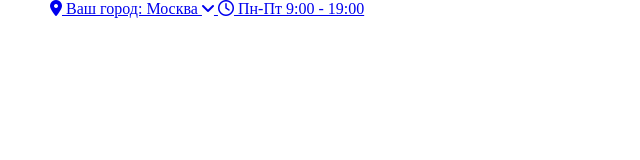
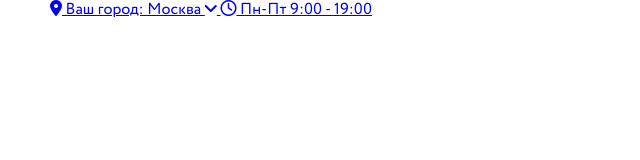
Before and after one commit to zafar798/syrolavka, a plain HTML site: page index.html in a window 1280 px wide. Shown: the full height of the page, 0-640 px from the left. Drawn offline with Linux system fonts and the light colour scheme.

Commit message:
styles are added

```diff
--- a/css/style.css
+++ b/css/style.css
@@ -1,10 +1,19 @@
-*{
+* {
   margin: 0;
   padding: 0;
   box-sizing: border-box;
 }
 
-.container{
+:root {
+  --circle: 'Circe Rounded';
+  --rob: 'Roboto';
+}
+
+body {
+  font-family: var(--circle);
+}
+
+.container {
   max-width: 1200px;
   width: 100%;
   margin-left: auto;
--- /dev/null
+++ b/fonts/stylesheet.css
@@ -0,0 +1,47 @@
+@font-face {
+    font-family: 'Circe Rounded';
+    src: url('CirceRounded-Regular.woff2') format('woff2');
+    font-weight: normal;
+    font-style: normal;
+    font-display: swap;
+}
+
+@font-face {
+    font-family: 'Circe Rounded';
+    src: url('CirceRounded-ExtraLight.woff2') format('woff2');
+    font-weight: 200;
+    font-style: normal;
+    font-display: swap;
+}
+
+@font-face {
+    font-family: 'Circe Rounded Alt';
+    src: url('CirceRounded-AltBold.woff2') format('woff2');
+    font-weight: bold;
+    font-style: normal;
+    font-display: swap;
+}
+
+@font-face {
+    font-family: 'Roboto';
+    src: url('Roboto-Medium.woff2') format('woff2');
+    font-weight: 500;
+    font-style: normal;
+    font-display: swap;
+}
+
+@font-face {
+    font-family: 'Roboto';
+    src: url('Roboto-Regular.woff2') format('woff2');
+    font-weight: normal;
+    font-style: normal;
+    font-display: swap;
+}
+
+@font-face {
+    font-family: 'Roboto';
+    src: url('Roboto-Bold.woff2') format('woff2');
+    font-weight: bold;
+    font-style: normal;
+    font-display: swap;
+}
--- a/index.html
+++ b/index.html
@@ -7,7 +7,9 @@
   <meta name="viewport" content="width=device-width, initial-scale=1.0">
   <title>Git</title>
   <link rel="stylesheet" href="./css/all.min.css">
+  <link rel="stylesheet" href="./fonts/stylesheet.css">
   <link rel="stylesheet" href="./css/style.css">
+
 </head>
 
 <body>
```
Also changed, not shown: fonts/CirceRounded-AltBold.woff2 (added), fonts/CirceRounded-ExtraLight.woff2 (added), fonts/CirceRounded-Regular.woff2 (added), fonts/Roboto-Bold.woff2 (added), fonts/Roboto-Medium.woff2 (added), fonts/Roboto-Regular.woff2 (added).
